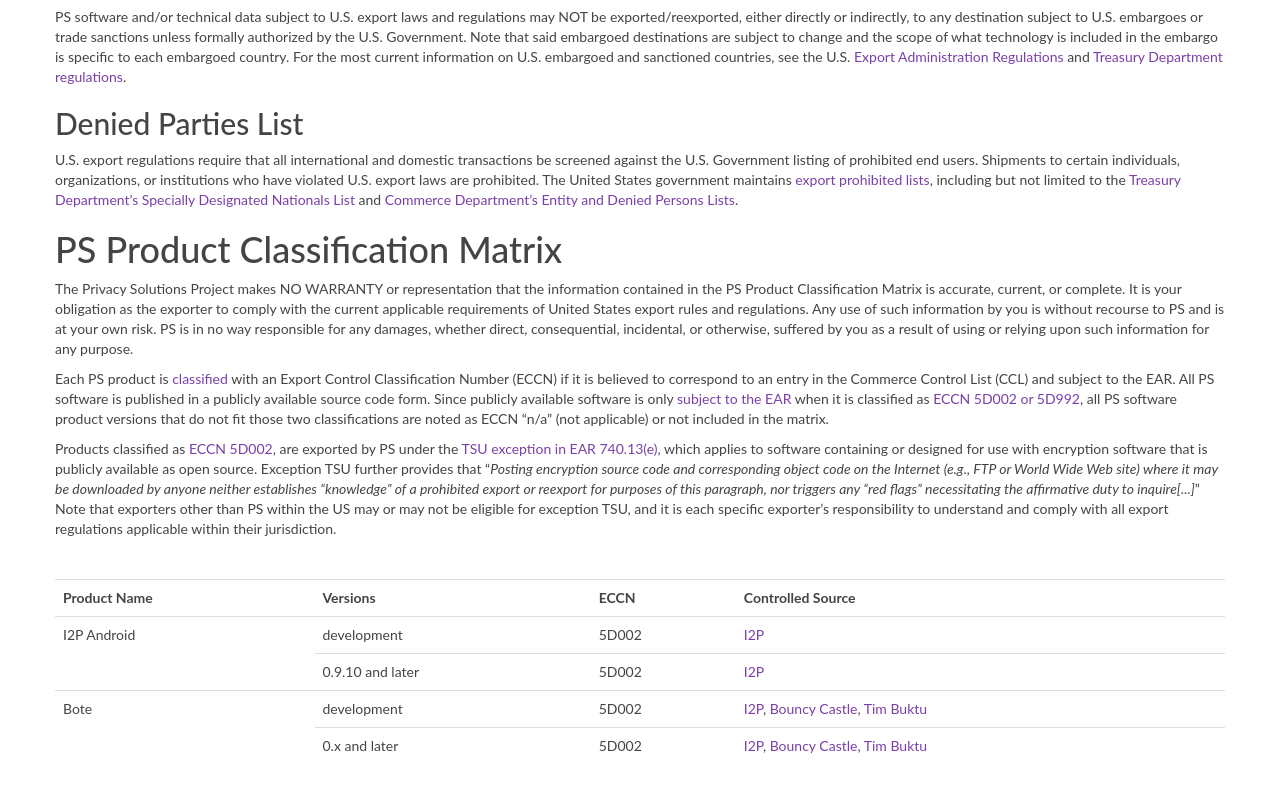
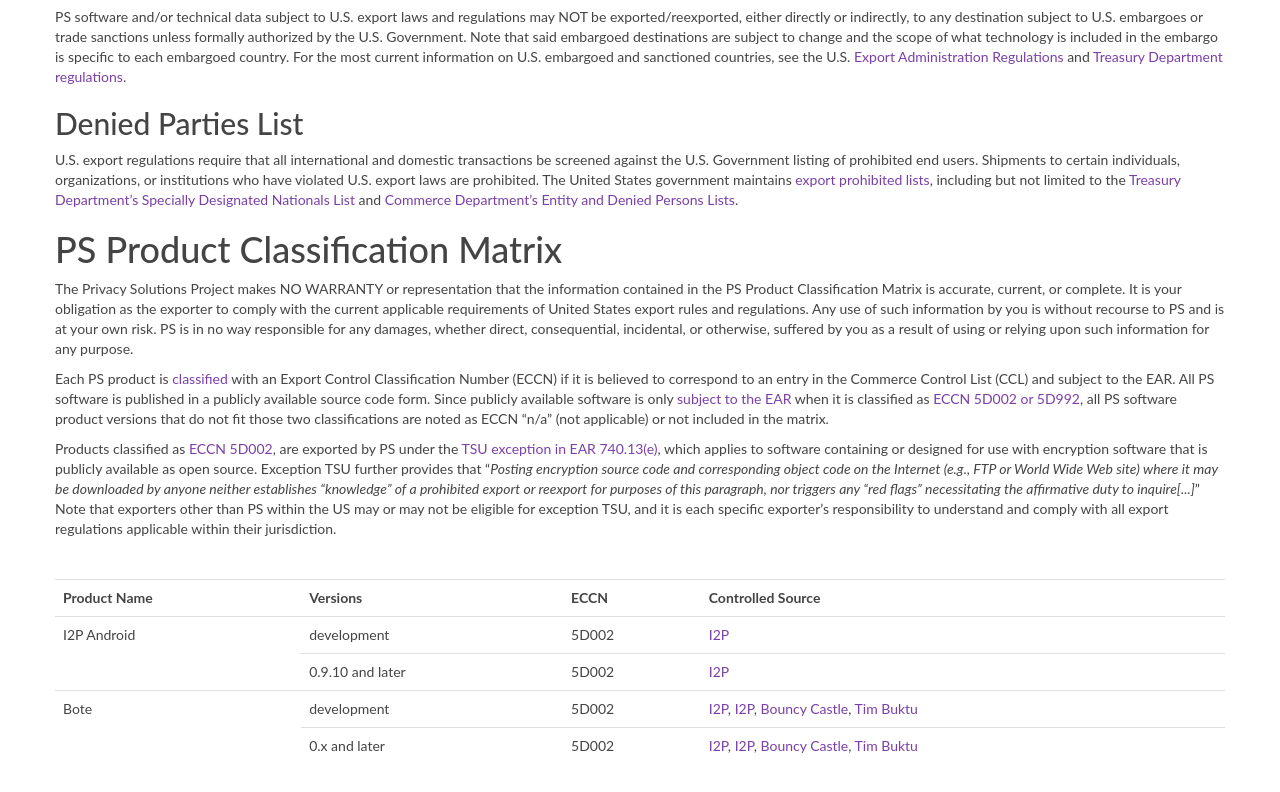
Before and after one commit to PrivacySolutions/privacysolutions.no_web, a plain HTML site: page us_export.html in a window 1280 px wide. Shown: the part 596-1388 px from the top of the page. Drawn offline with Linux system fonts and the light colour scheme.

Commit message:
Bote uses crypto code in i2p.jar

```diff
--- a/us_export.html
+++ b/us_export.html
@@ -97,12 +97,12 @@
 <td rowspan="2">Bote</td>
 <td>development</td>
 <td>5D002</td>
-<td><a href="https://github.com/i2p/i2p.i2p-bote/tree/master/src/main/java/i2p/bote/crypto">I2P</a>, <a href="https://www.bouncycastle.org/download/bcprov-jdk16-146.tar.gz">Bouncy Castle</a>, <a href="https://github.com/tbuktu/ntru">Tim Buktu</a></td>
+<td><a href="https://github.com/i2p/i2p.i2p/tree/master/core/java/src/net/i2p/crypto">I2P</a>, <a href="https://github.com/i2p/i2p.i2p-bote/tree/master/src/main/java/i2p/bote/crypto">I2P</a>, <a href="https://www.bouncycastle.org/download/bcprov-jdk16-146.tar.gz">Bouncy Castle</a>, <a href="https://github.com/tbuktu/ntru">Tim Buktu</a></td>
 </tr>
 <tr>
 <td>0.x and later</td>
 <td>5D002</td>
-<td><a href="https://github.com/i2p/i2p.i2p-bote/tree/master/src/main/java/i2p/bote/crypto">I2P</a>, <a href="https://www.bouncycastle.org/download/bcprov-jdk16-146.tar.gz">Bouncy Castle</a>, <a href="https://github.com/tbuktu/ntru">Tim Buktu</a></td>
+<td><a href="https://download.i2p2.de/releases/">I2P</a>, <a href="https://github.com/i2p/i2p.i2p-bote/tree/master/src/main/java/i2p/bote/crypto">I2P</a>, <a href="https://www.bouncycastle.org/download/bcprov-jdk16-146.tar.gz">Bouncy Castle</a>, <a href="https://github.com/tbuktu/ntru">Tim Buktu</a></td>
 </tr>
 </tbody>
 </table>
```
